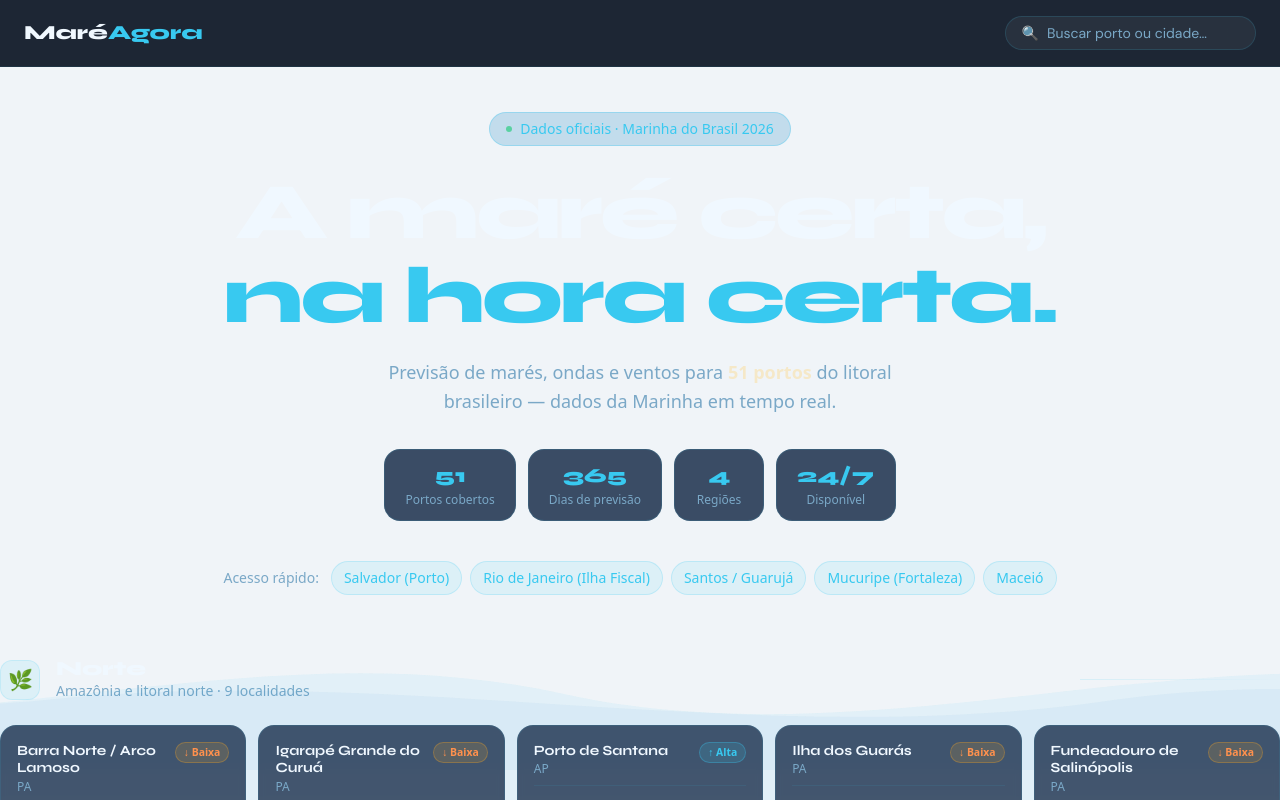
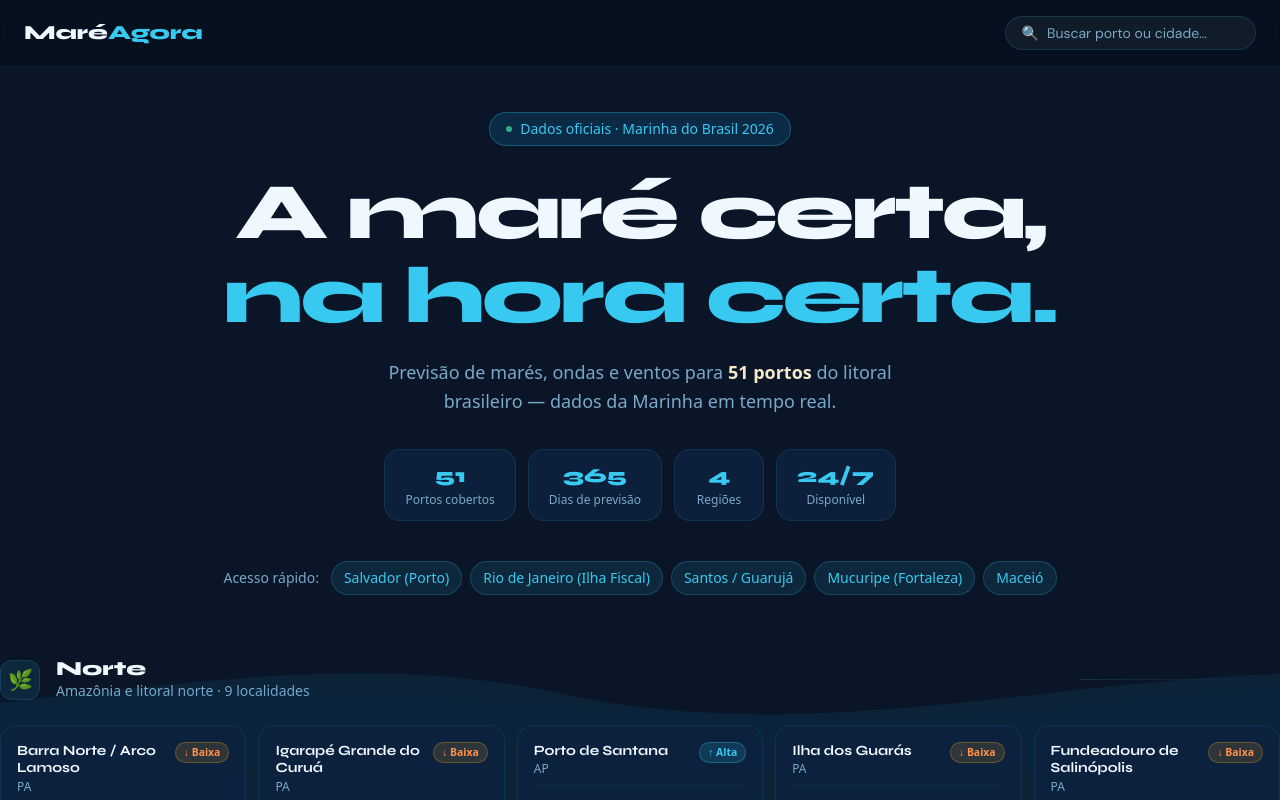
Before and after one commit to gustafa001/Mareagora, a Next.js app: page / in a window 1280 px wide. Shown: the top 800 px of the page. Built offline with nearby package versions, Linux system fonts and the light colour scheme.

Commit message:
fix: restaurar fundo escuro da pagina principal

```diff
--- a/app/page.tsx
+++ b/app/page.tsx
@@ -18,7 +18,7 @@ export default function Home() {
   const totalPorts = PORTS.length;
 
   return (
-    <div className="min-h-screen">
+    <div className="min-h-screen bg-[var(--ocean)]">
       <NavBar />
 
       <div className="bg-waves" aria-hidden>
```
